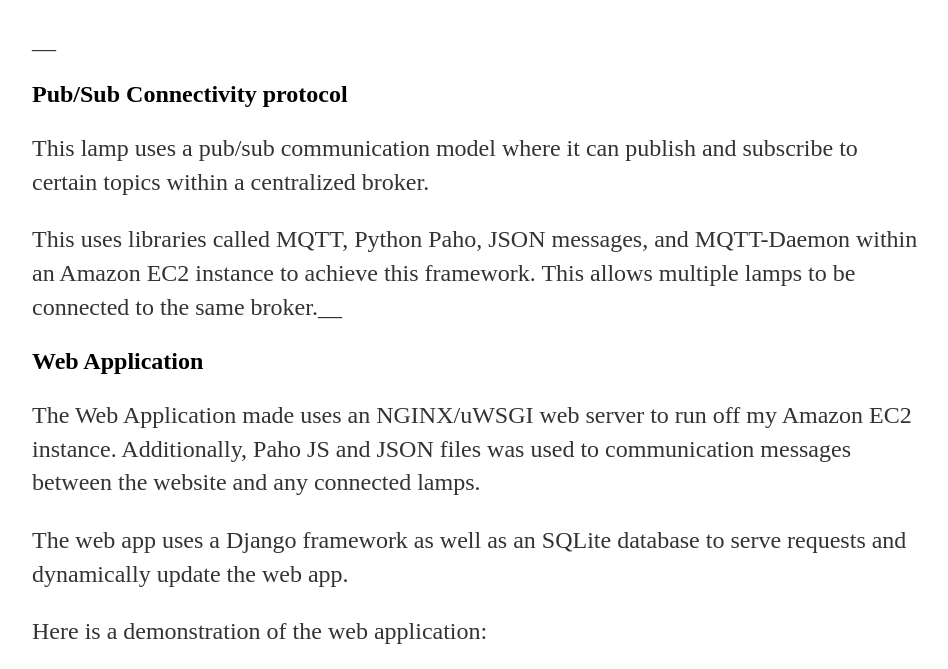
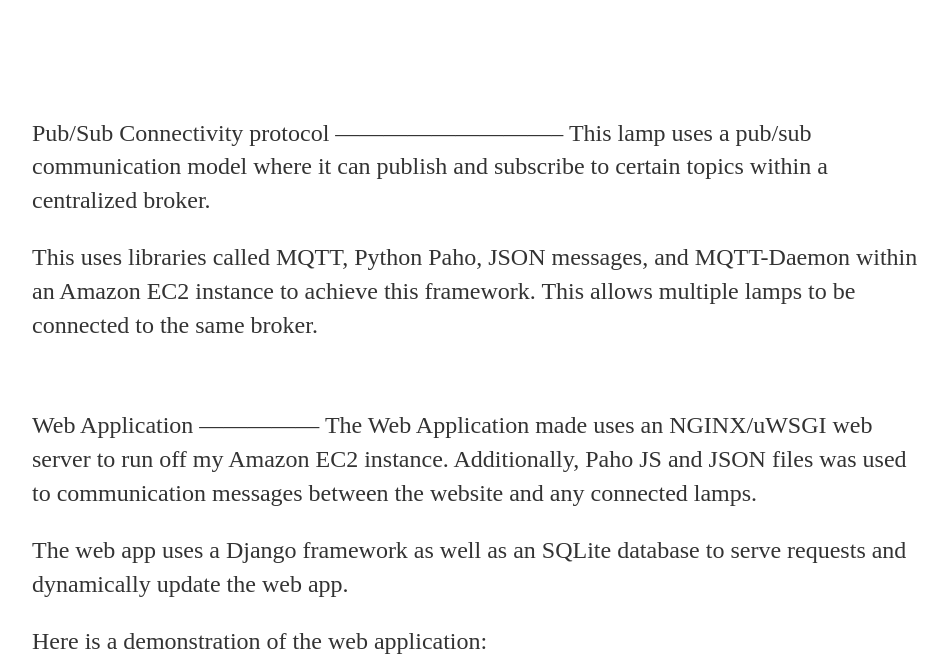
Before and after one commit to ColbySaxton/ColbySaxton.github.io, a Jekyll site: the page built from _posts/2019-07-13-Colby-Saxton-proj1.md, in a window 1280 px wide and 1400 px high, scrolled down 1173 px, cut to the strip 233-902 px from the top of the window. Shown: the whole strip, without its empty margins (160-1108 px from the left). Built offline with Jekyll 4.4.1, drawn with Linux system fonts in a browser that asks for light colours; some of the changed text lies outside the part shown.

Commit message:
Update 2019-07-13-Colby-Saxton-proj1.md

```diff
--- a/_posts/2019-07-13-Colby-Saxton-proj1.md
+++ b/_posts/2019-07-13-Colby-Saxton-proj1.md
@@ -12,9 +12,10 @@
 
 This project uses ansible as a method to install the professor's correct solution to weekly assignments.
 
-This Lamp was made in a course at CWRU called Introduction to Connected Devices.__
-
-
+This Lamp was made in a course at CWRU called Introduction to Connected Devices.
+<br />
+<br />
+<br />
 Touchscreen
 -----------
 This lamp uses a PiFTF 2.8" capacitive touchscreen.
@@ -24,16 +25,18 @@
 Here is a demonstration:
 <video width="720" height="440" controls="controls">
   <source src="/../TouchscreenDemo.mp4"/>
-</video>__
-
-
+</video>
+<br />
+<br />
+<br />
 Pub/Sub Connectivity protocol
 -----------------------------
 This lamp uses a pub/sub communication model where it can publish and subscribe to certain topics within a centralized broker.
 
-This uses libraries called MQTT, Python Paho, JSON messages, and MQTT-Daemon within an Amazon EC2 instance to achieve this framework. This allows multiple lamps to be connected to the same broker.__
-
-
+This uses libraries called MQTT, Python Paho, JSON messages, and MQTT-Daemon within an Amazon EC2 instance to achieve this framework. This allows multiple lamps to be connected to the same broker.
+<br />
+<br />
+<br />
 Web Application
 ---------------
 The Web Application made uses an NGINX/uWSGI web server to run off my Amazon EC2 instance. Additionally, Paho JS and JSON files was used to communication messages between the website and any connected lamps.
@@ -43,9 +46,10 @@
 Here is a demonstration of the web application:
 <video width="720" height="440" controls="controls">
   <source src="/../WebAppDemo.mp4"/>
-</video>__
-
-
+</video>
+<br />
+<br />
+<br />
 iOS Application
 ---------------
 The iOS application was developed in XCode using Swift and Bluetooth Low Energy to connect and control the lamp from an iOS device.
@@ -53,9 +57,10 @@
 Here is a demonstration:
 <video width="720" height="440" controls="controls">
   <source src="/../iPhoneDemo.mp4"/>
-</video>__
-
-
+</video>
+<br />
+<br />
+<br />
 Facial Recognition Login
 ------------------------
 For the final project for this course, I decided to make a facial recognition login feature on the lamp. This login uses openCV, Pi-Face-Recognition and Kivy libraries. Additionally, I used a PiCamera and the PiCamera library to take images of a user attempting to login. After taking a picture, I send the image to the backend where it is compared to a model trained to my face.
@@ -65,4 +70,7 @@
 Here is a demonstration (be patient while it logs in):
 <video width="720" height="440" controls="controls">
   <source src="/../FaceRecognitionDemo.mp4"/>
-</video>__
+</video>
+<br />
+<br />
+<br />
```
